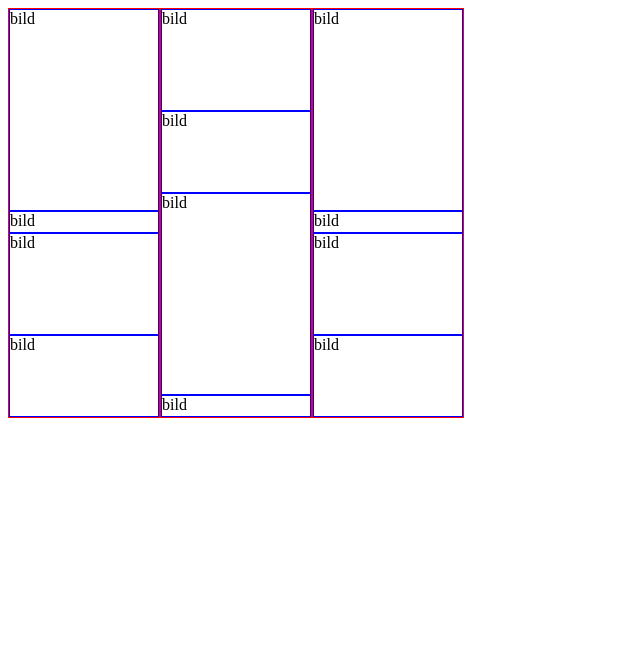
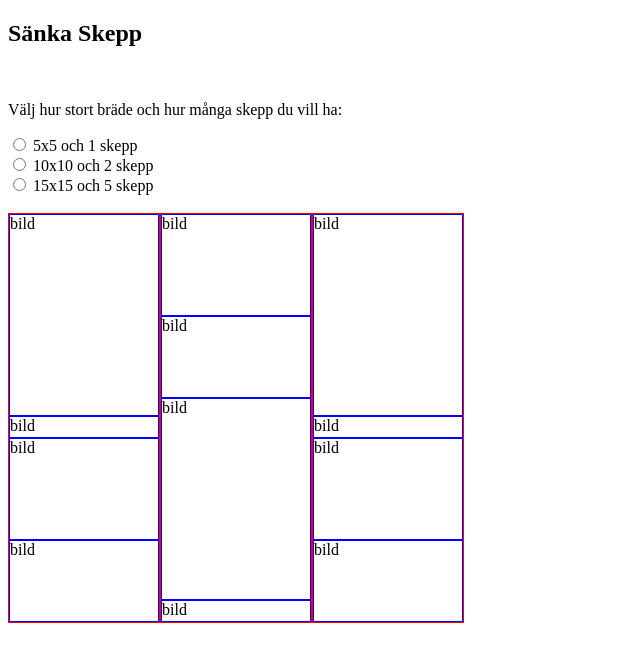
Before and after one commit to ninjaluco/SinkingShip, a plain HTML site: page SinkingShip/index.html in a window 1280 px wide. Shown: the whole page, without its empty margins (0-640 px from the left). Drawn offline with Linux system fonts and the light colour scheme.

Commit message:
Första sidan med de olika valalternativen

```diff
--- a/SinkingShip/index.html
+++ b/SinkingShip/index.html
@@ -17,6 +17,19 @@
 
 </head>
 <body>
+    <h2>Sänka Skepp</h2>
+    <br />
+    <p>Välj hur stort bräde och hur många skepp du vill ha:</p>
+
+    <form>
+        <input type="radio" value="5x5" /> 5x5 och 1 skepp <br />
+        <input type="radio" value="10x10" /> 10x10 och 2 skepp<br />
+        <input type="radio" value="15x15" /> 15x15 och 5 skepp<br />
+
+        <br />
+
+    </form>
+
     <div class="col">
         <div style="height:200px; border:1px solid blue">bild</div>
         <div style="height:20px; border:1px solid blue">bild</div>
```
